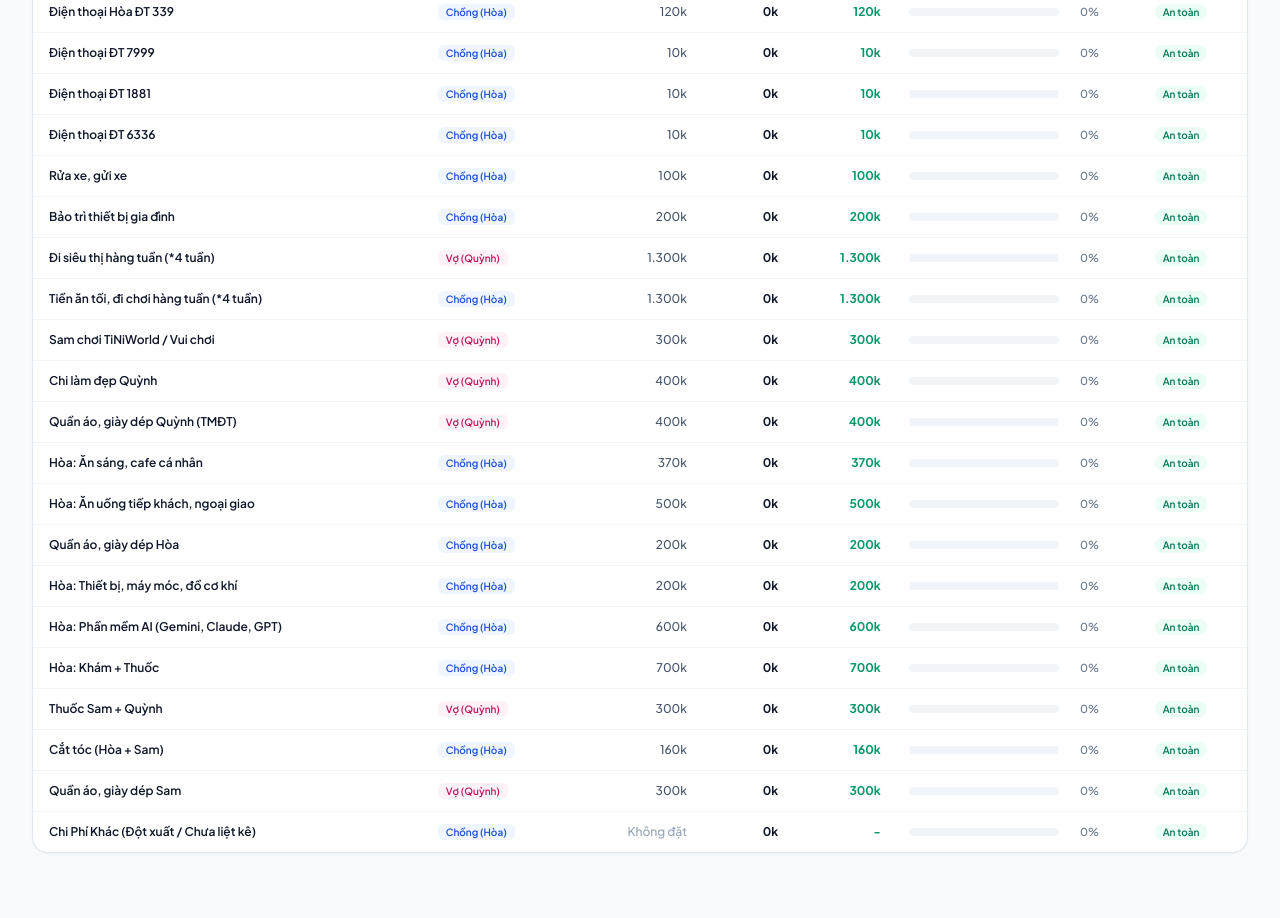
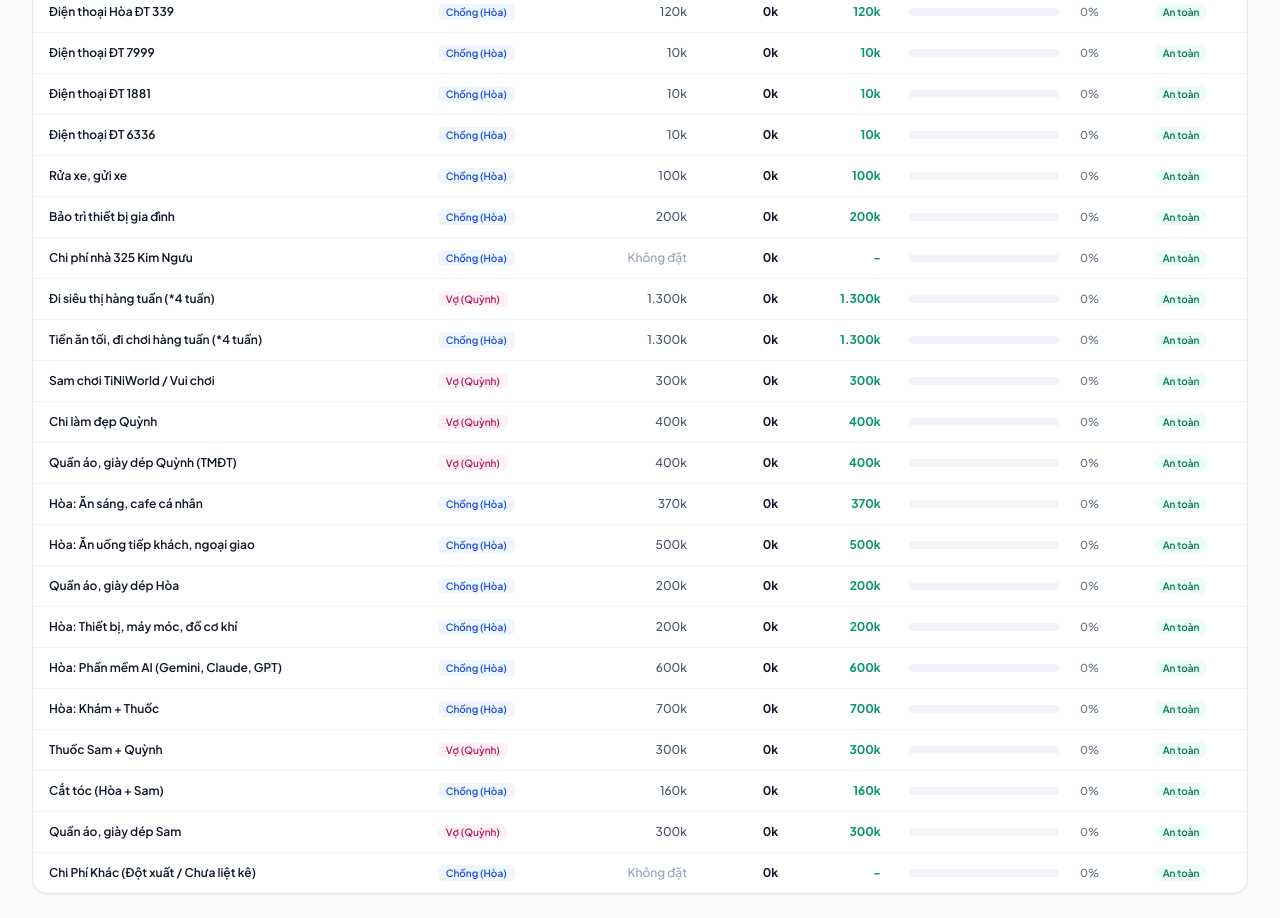
Before and after one commit to linhvanxuka/quan-ly-tai-chinh-01, a Flask app: template templates/index.html in a window 1280 px wide. Shown: the part 1124-2042 px from the top of the page. Before the commit the page ends 1977 px from the top, so only its background shows below. Run offline with Flask 3, Linux system fonts and the light colour scheme; the template is opened without the code that fills it, so the values that code supplies are empty; some libraries are stand-ins or nearby versions.

Commit message:
feat: display total amount on top line of amount column and add category 'Chi phí nhà 325 Kim Ngưu'

```diff
--- a/api/index.py
+++ b/api/index.py
@@ -43,6 +43,7 @@ BUDGET_PLAN = [
     {"id": 14, "group": "3. Cố Định Hạ Tầng", "name": "Điện thoại ĐT 6336", "owner": "Chồng (Hòa)", "budget": 10},
     {"id": 15, "group": "3. Cố Định Hạ Tầng", "name": "Rửa xe, gửi xe", "owner": "Chồng (Hòa)", "budget": 100},
     {"id": 16, "group": "3. Cố Định Hạ Tầng", "name": "Bảo trì thiết bị gia đình", "owner": "Chồng (Hòa)", "budget": 200},
+    {"id": 32, "group": "3. Cố Định Hạ Tầng", "name": "Chi phí nhà 325 Kim Ngưu", "owner": "Chồng (Hòa)", "budget": 0},
     {"id": 17, "group": "4. Biến Đổi Gia Đình", "name": "Đi siêu thị hàng tuần (*4 tuần)", "owner": "Vợ (Quỳnh)", "budget": 1300},
     {"id": 18, "group": "4. Biến Đổi Gia Đình", "name": "Tiền ăn tối, đi chơi hàng tuần (*4 tuần)", "owner": "Chồng (Hòa)", "budget": 1300},
     {"id": 19, "group": "4. Biến Đổi Gia Đình", "name": "Sam chơi TiNiWorld / Vui chơi", "owner": "Vợ (Quỳnh)", "budget": 300},
@@ -176,6 +177,12 @@ VIETNAMESE_PHRASE_RULES = [
     (r'\bkhu vui choi\b', 'khu vui chơi'),
 
     # Cụm hạ tầng, điện thoại, xe cộ
+    (r'\b325 kim nguu\b', '325 Kim Ngưu'),
+    (r'\bnha kim nguu\b', 'nhà Kim Ngưu'),
+    (r'\bkim nguu\b', 'Kim Ngưu'),
+    (r'\b325 kn\b', '325 Kim Ngưu'),
+    (r'\blap camera\b', 'lắp camera'),
+    (r'\bsua nha\b', 'sửa nhà'),
     (r'\bo dien pana\b', 'ổ điện Panasonic'),
     (r'\bo dien\b', 'ổ điện'),
     (r'\bpana\b', 'Panasonic'),
@@ -342,6 +349,9 @@ def auto_categorize(desc):
     if any(k in t for k in ["co giao", "bieu co", "20/10", "20/11", "8/3"]):
         return "Quà cô giáo Sam (2,5tr/năm)", "Vợ (Quỳnh)"
     # Ưu tiên các danh mục cụ thể trước danh mục chợ chung
+    if any(k in t for k in ["325 kim nguu", "nha kim nguu", "kim nguu", "325 kn", "nha 325", "325kn", "camera 325", "camera kim nguu"]):
+        return "Chi phí nhà 325 Kim Ngưu", "Chồng (Hòa)"
+
     if any(k in t for k in ["cat toc", "barber"]):
         return "Cắt tóc (Hòa + Sam)", "Chồng (Hòa)"
 
--- a/templates/index.html
+++ b/templates/index.html
@@ -345,7 +345,7 @@
                                     <th class="px-3 py-2.5 text-center"><input type="checkbox" id="check-all" onchange="toggleCheckAll(this)"></th>
                                     <th class="px-3 py-2.5">Ngày</th>
                                     <th class="px-3 py-2.5">Nội Dung VIB</th>
-                                    <th class="px-3 py-2.5 text-right">Số Tiền (k) (k)</th>
+                                    <th class="px-3 py-2.5 text-right font-bold text-emerald-700 bg-emerald-50/70 rounded-lg">Tổng: <span id="parsed-total-amt">0</span>k</th>
                                     <th class="px-3 py-2.5">Danh Mục Tự Động</th>
                                     <th class="px-3 py-2.5">Người Quản Lý</th>
                                 </tr>
@@ -380,7 +380,7 @@
                                 <th class="px-4 py-3">Ngày</th>
                                 <th class="px-4 py-3">Hạng Mục</th>
                                 <th class="px-4 py-3">Diễn Giải</th>
-                                <th class="px-4 py-3 text-right">Số Tiền (k)</th>
+                                <th class="px-4 py-3 text-right font-bold text-blue-700 bg-blue-50/70 rounded-lg">Tổng Chi: <span id="history-total-amt">0</span>k</th>
                                 <th class="px-4 py-3">Người Chi</th>
                                 <th class="px-4 py-3">Nguồn</th>
                                 <th class="px-4 py-3 text-center">Trạng Thái</th>
@@ -746,6 +746,14 @@
             const tbody = document.getElementById('parsed-tbody');
             tbody.innerHTML = '';
 
+            const selectedTotal = items
+                .filter(it => it.selected)
+                .reduce((acc, cur) => acc + (cur.amount || 0), 0);
+            const totalBadge = document.getElementById('parsed-total-amt');
+            if (totalBadge) {
+                totalBadge.innerText = selectedTotal.toLocaleString('vi-VN');
+            }
+
             items.forEach((it, idx) => {
                 const tr = document.createElement('tr');
                 if (it.is_duplicate) {
@@ -843,6 +851,12 @@
         function renderHistoryTable(expenses) {
             const tbody = document.getElementById('history-tbody');
             tbody.innerHTML = '';
+
+            const totalHist = (expenses || []).reduce((acc, e) => acc + (Number(e.amount) || 0), 0);
+            const histBadge = document.getElementById('history-total-amt');
+            if (histBadge) {
+                histBadge.innerText = totalHist.toLocaleString('vi-VN');
+            }
             if (!expenses || expenses.length === 0) {
                 tbody.innerHTML = '<tr><td colspan="7" class="text-center py-6 text-slate-400">Chưa có giao dịch thực tế nào được ghi trong sheet.</td></tr>';
                 return;
```
